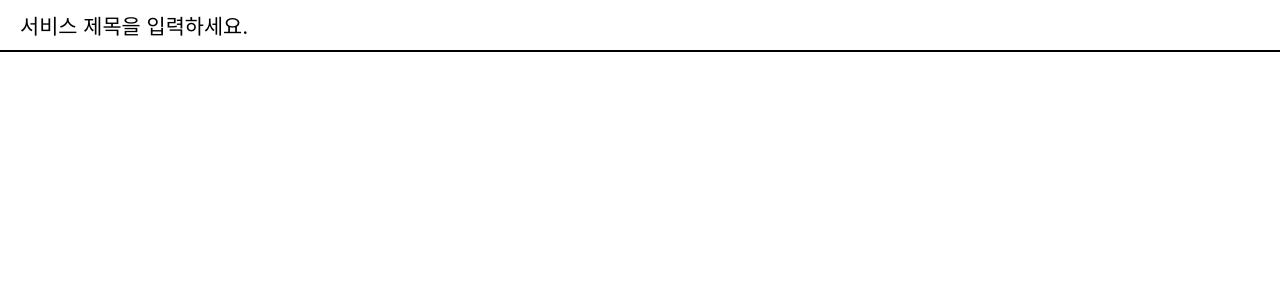
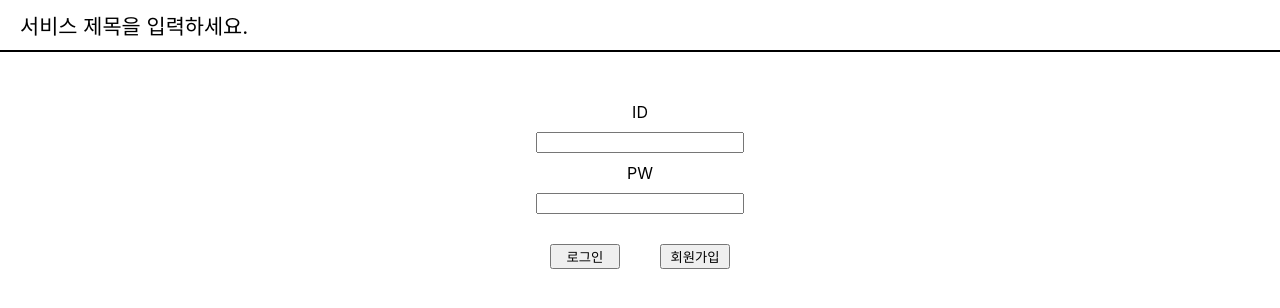
Before and after one commit to SkeletonK10/kweb-assignment-frontend, a React (Create React App) app: page / in a window 1280 px wide. Shown: the top 308 px of the page. Built offline with nearby package versions, Linux system fonts and the light colour scheme.

Commit message:
[Feat] Add login form to MainPage

```diff
--- /dev/null
+++ b/src/components/loginForm.tsx
@@ -0,0 +1,47 @@
+import React from 'react';
+import { useNavigate } from 'react-router-dom';
+import styled from '@emotion/styled';
+
+import { URL } from '../data';
+
+const LoginFormStyle = styled.form`
+  margin: 50px auto;
+
+  display: flex;
+  flex-direction: column;
+  align-items: center;
+`;
+
+const InputBox = styled.input`
+  width: 200px;
+
+  margin: 10px;
+`;
+
+const SubmitButton = styled.input`
+  width: 70px;
+  margin: 20px;
+`;
+
+const RegisterButton = styled.button`
+  width: 70px;
+  margin: 20px;
+`;
+
+const PageHeader: React.FC = () => {
+  const navigate = useNavigate();
+  return (
+    <LoginFormStyle>
+      <div>ID</div>
+      <InputBox id='id' type='text'></InputBox>
+      <div>PW</div>
+      <InputBox id='pw' type='password'></InputBox>
+      <div>
+        <SubmitButton type='submit' value='로그인' />
+        <RegisterButton type='button' onClick={() => {navigate(URL.register)}}>회원가입</RegisterButton>
+      </div>
+    </LoginFormStyle>
+  );
+}
+
+export default PageHeader;
--- a/src/data/index.ts
+++ b/src/data/index.ts
@@ -1,5 +1,6 @@
 export const URL = {
   main: '/',
+  register: '/register/',
 }
 
 export const text = {
--- a/src/pages/MainPage/index.tsx
+++ b/src/pages/MainPage/index.tsx
@@ -1,12 +1,12 @@
 import React from 'react';
 
 import Page from '../../components/page';
-
+import LoginForm from '../../components/loginForm';
 
 const MainPage: React.FC = () => {
   return (
     <Page>
-      <></>
+      <LoginForm />
     </Page>
   );
 }
```
